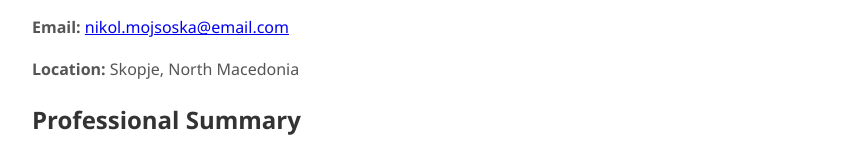
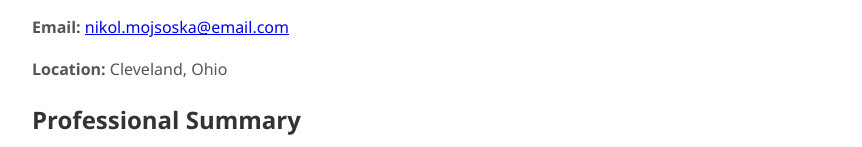
Before and after one commit to EZNMSite/nikolmojsoska-site, a plain HTML site: page docs/resume.html in a window 1280 px wide. Shown: the part 145-292 px from the top of the page, without its empty margins (208-1070 px from the left). Drawn offline with Linux system fonts and the light colour scheme.

Commit message:
Update resume.html

```diff
--- a/docs/resume.html
+++ b/docs/resume.html
@@ -51,7 +51,7 @@
   <div class="container">
     <h1>Nikol Mojsoska</h1>
     <p><strong>Email:</strong> <a href="mailto:nikol.mojsoska@email.com">nikol.mojsoska@email.com</a></p>
-    <p><strong>Location:</strong> Skopje, North Macedonia</p>
+    <p><strong>Location:</strong> Cleveland, Ohio</p>
 
     <div class="section">
       <h2>Professional Summary</h2>
```
